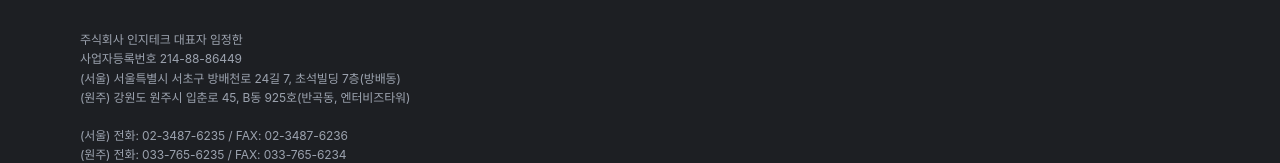
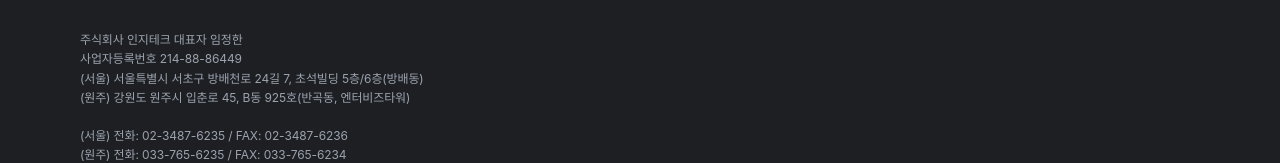
Before and after one commit to SANDBURG-inc/injitech-homepage, a Next.js app: page /company in a window 1280 px wide. Shown: the part 3467-3630 px from the top of the page. Built offline with nearby package versions, Linux system fonts and the light colour scheme; a web font is replaced by a local one.

Commit message:
fix: update office floor information in translations

```diff
--- a/src/translations/translations.ts
+++ b/src/translations/translations.ts
@@ -95,7 +95,7 @@
       companyInfo: "주식회사 인지테크 대표자 임정한",
       bizNumber: "사업자등록번호 214-88-86449",
       addressSeoul:
-        "(서울) 서울특별시 서초구 방배천로 24길 7, 초석빌딩 7층(방배동)",
+        "(서울) 서울특별시 서초구 방배천로 24길 7, 초석빌딩 5층/6층(방배동)",
       addressWonju:
         "(원주) 강원도 원주시 입춘로 45, B동 925호(반곡동, 엔터비즈타워)",
       phoneSeoul: "(서울) 전화: 02-3487-6235 / FAX: 02-3487-6236",
@@ -389,7 +389,7 @@
           fax: "033-765-6234",
         },
         seoul: {
-          address: "서울특별시 서초구 방배천로 24길 7, 조석빌딩 7층(방배동)",
+          address: "서울특별시 서초구 방배천로 24길 7, 초석빌딩 5층/6층(방배동)",
           tel: "02-3487-6235",
           fax: "02-3487-6236",
         },
@@ -1206,7 +1206,7 @@
       companyInfo: "Injitech Co., Ltd. CEO Lim Jeong-hwan",
       bizNumber: "Business Registration Number 214-88-86449",
       addressSeoul:
-        "(Seoul) 7F, Choseok Building, 7, Bangbaecheon-ro 24-gil, Seocho-gu, Seoul",
+        "(Seoul) 5F/6F, Choseok Building, 7, Bangbaecheon-ro 24-gil, Seocho-gu, Seoul",
       addressWonju:
         "(Wonju) #925, Building B, 45, Ipchun-ro, Wonju-si, Gangwon-do (Enter Biz Tower)",
       phoneSeoul: "(Seoul) Tel: 02-3487-6235 / FAX: 02-3487-6236",
@@ -1526,7 +1526,7 @@
         },
         seoul: {
           address:
-            "7F, Joseok Building, 7, Bangbaecheon-ro 24-gil, Seocho-gu, Seoul",
+            "5F/6F, Choseok Building, 7, Bangbaecheon-ro 24-gil, Seocho-gu, Seoul",
           tel: "02-3487-6235",
           fax: "02-3487-6236",
         },
```
